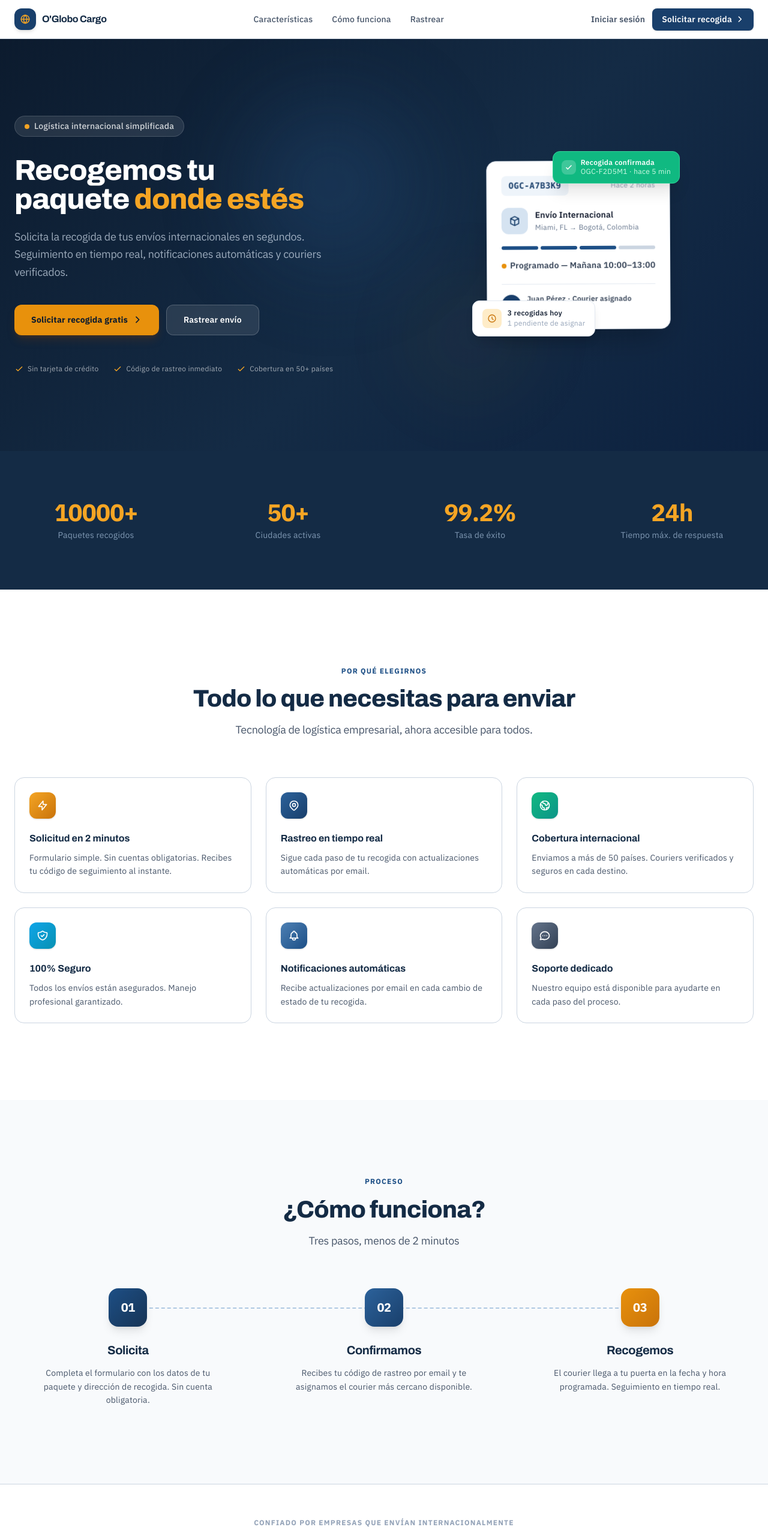
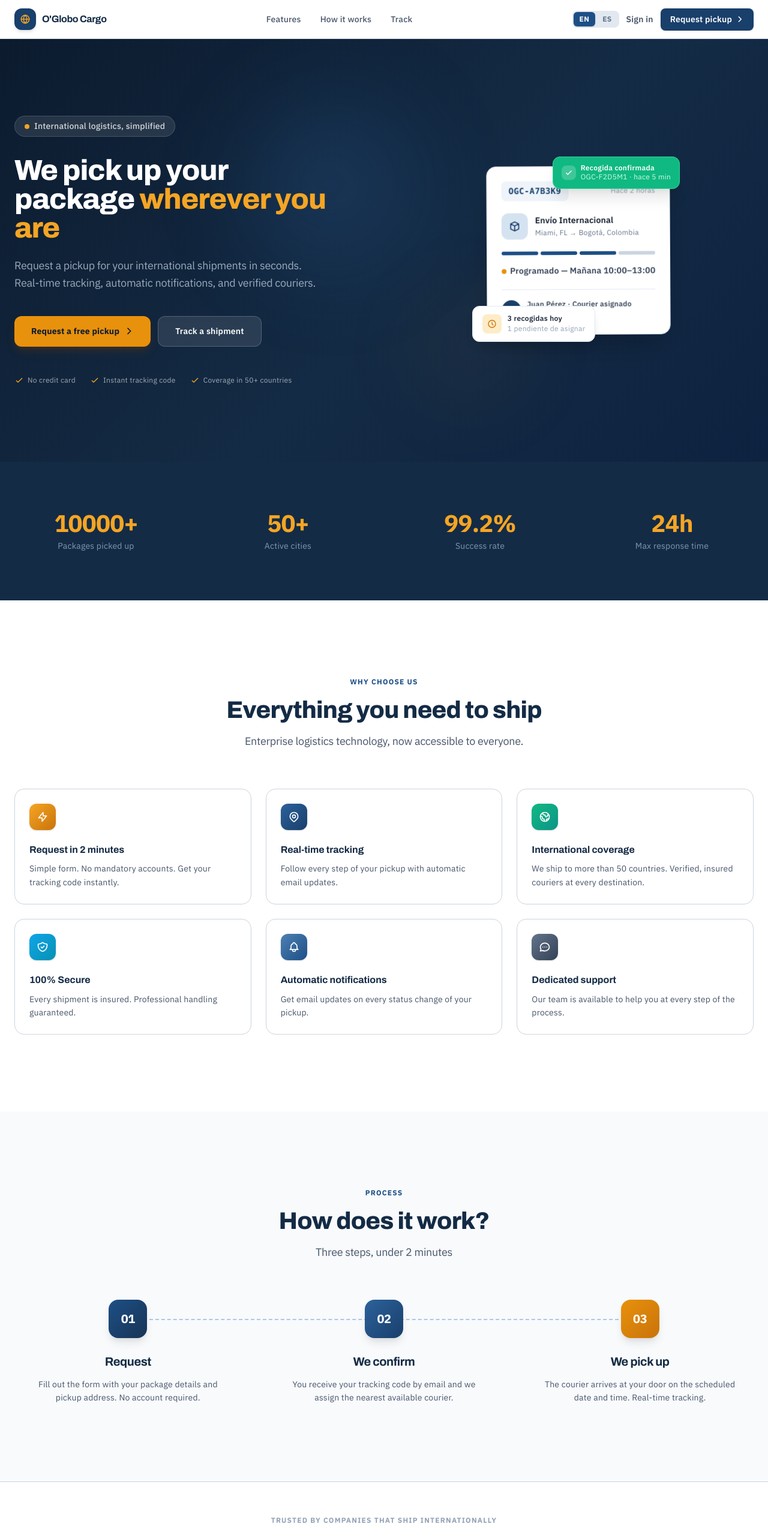
Before and after one commit to andresmz12/RECOGIDA-PAQ, a Next.js app: page / in a window 1280 px wide. Shown: the top 2566 px of the page at 60% size. Built offline with nearby package versions, Linux system fonts and the light colour scheme.

Commit message:
feat: make public landing page bilingual with EN/ES switcher
- Add LanguageSwitcher to the landing navbar
- Move all landing copy (hero, features, steps, CTA, footer) into
  messages/en.json and es.json under a 'landing' namespace
- Wire app/page.tsx to useT() so the whole site switches language

```diff
--- a/app/page.tsx
+++ b/app/page.tsx
@@ -2,6 +2,8 @@
 
 import { useEffect, useRef, useState } from "react";
 import Link from "next/link";
+import { useT } from "@/lib/i18n-context";
+import LanguageSwitcher from "@/components/LanguageSwitcher";
 
 /* ─── Hooks ─────────────────────────────────────────────────────── */
 
@@ -142,42 +144,12 @@ const IconChat = () => (
 );
 
 const FEATURES = [
-  {
-    icon: <IconBolt />,
-    color: "from-accent-400 to-accent-600",
-    title: "Solicitud en 2 minutos",
-    desc: "Formulario simple. Sin cuentas obligatorias. Recibes tu código de seguimiento al instante.",
-  },
-  {
-    icon: <IconMap />,
-    color: "from-navy-500 to-navy-700",
-    title: "Rastreo en tiempo real",
-    desc: "Sigue cada paso de tu recogida con actualizaciones automáticas por email.",
-  },
-  {
-    icon: <IconGlobe />,
-    color: "from-emerald-500 to-teal-600",
-    title: "Cobertura internacional",
-    desc: "Enviamos a más de 50 países. Couriers verificados y seguros en cada destino.",
-  },
-  {
-    icon: <IconShield />,
-    color: "from-sky-500 to-cyan-600",
-    title: "100% Seguro",
-    desc: "Todos los envíos están asegurados. Manejo profesional garantizado.",
-  },
-  {
-    icon: <IconBell />,
-    color: "from-navy-400 to-navy-600",
-    title: "Notificaciones automáticas",
-    desc: "Recibe actualizaciones por email en cada cambio de estado de tu recogida.",
-  },
-  {
-    icon: <IconChat />,
-    color: "from-slate-500 to-slate-700",
-    title: "Soporte dedicado",
-    desc: "Nuestro equipo está disponible para ayudarte en cada paso del proceso.",
-  },
+  { icon: <IconBolt />,   color: "from-accent-400 to-accent-600",  key: "feat1" },
+  { icon: <IconMap />,    color: "from-navy-500 to-navy-700",      key: "feat2" },
+  { icon: <IconGlobe />,  color: "from-emerald-500 to-teal-600",   key: "feat3" },
+  { icon: <IconShield />, color: "from-sky-500 to-cyan-600",       key: "feat4" },
+  { icon: <IconBell />,   color: "from-navy-400 to-navy-600",      key: "feat5" },
+  { icon: <IconChat />,   color: "from-slate-500 to-slate-700",    key: "feat6" },
 ];
 
 /* ─── Hero mockup card ───────────────────────────────────────────── */
@@ -273,6 +245,7 @@ function TrackingMockup() {
 /* ─── Main Page ──────────────────────────────────────────────────── */
 
 export default function Home() {
+  const { t } = useT();
   const [mounted, setMounted] = useState(false);
   useEffect(() => setMounted(true), []);
 
@@ -307,19 +280,20 @@ export default function Home() {
             <span className="font-display font-bold text-base text-navy-900 tracking-tight">O&apos;Globo Cargo</span>
           </div>
           <div className="hidden md:flex items-center gap-8">
-            <a href="#features" className="text-slate-600 hover:text-navy-700 text-sm font-medium transition-colors">Características</a>
-            <a href="#how" className="text-slate-600 hover:text-navy-700 text-sm font-medium transition-colors">Cómo funciona</a>
-            <Link href="/rastreo/demo" className="text-slate-600 hover:text-navy-700 text-sm font-medium transition-colors">Rastrear</Link>
+            <a href="#features" className="text-slate-600 hover:text-navy-700 text-sm font-medium transition-colors">{t("landing.navFeatures")}</a>
+            <a href="#how" className="text-slate-600 hover:text-navy-700 text-sm font-medium transition-colors">{t("landing.navHow")}</a>
+            <Link href="/rastreo/demo" className="text-slate-600 hover:text-navy-700 text-sm font-medium transition-colors">{t("landing.navTrack")}</Link>
           </div>
           <div className="flex items-center gap-3">
-            <Link href="/login" className="text-slate-600 hover:text-navy-700 text-sm font-semibold transition-colors">
-              Iniciar sesión
+            <LanguageSwitcher />
+            <Link href="/login" className="hidden sm:inline text-slate-600 hover:text-navy-700 text-sm font-semibold transition-colors">
+              {t("landing.navLogin")}
             </Link>
             <Link
               href="/recoger"
               className="inline-flex items-center gap-1.5 px-4 py-2 bg-navy-700 hover:bg-navy-800 text-white text-sm font-semibold rounded-lg transition-all shadow-sm hover:shadow-md"
             >
-              Solicitar recogida
+              {t("landing.navRequest")}
               <svg className="w-3.5 h-3.5" fill="none" stroke="currentColor" viewBox="0 0 24 24">
                 <path strokeLinecap="round" strokeLinejoin="round" strokeWidth={2.5} d="M9 5l7 7-7 7" />
               </svg>
@@ -361,17 +335,17 @@ export default function Home() {
             >
               <div className="inline-flex items-center gap-2 bg-white/10 border border-white/15 text-white/80 px-4 py-1.5 rounded-full text-sm font-medium mb-8 backdrop-blur-sm">
                 <span className="w-2 h-2 rounded-full bg-accent-400 animate-pulse" />
-                Logística internacional simplificada
+                {t("landing.heroBadge")}
               </div>
 
               <h1 className="text-5xl md:text-6xl font-extrabold text-white mb-6 leading-[1.08] tracking-tight">
-                Recogemos tu<br />
-                paquete{" "}
-                <span className="text-accent-400">donde estés</span>
+                {t("landing.heroTitleLine1")}<br />
+                {t("landing.heroTitleLine2")}{" "}
+                <span className="text-accent-400">{t("landing.heroTitleAccent")}</span>
               </h1>
 
               <p className="text-lg text-navy-100/70 leading-relaxed mb-10 max-w-lg">
-                Solicita la recogida de tus envíos internacionales en segundos. Seguimiento en tiempo real, notificaciones automáticas y couriers verificados.
+                {t("landing.heroSubtitle")}
               </p>
 
               <div className="flex flex-col sm:flex-row gap-3 mb-12">
@@ -379,7 +353,7 @@ export default function Home() {
                   href="/recoger"
                   className="inline-flex items-center justify-center gap-2 px-7 py-3.5 bg-accent-500 hover:bg-accent-400 text-navy-950 font-bold rounded-xl transition-all shadow-lg shadow-accent-900/30 hover:shadow-xl text-sm"
                 >
-                  Solicitar recogida gratis
+                  {t("landing.ctaRequestFree")}
                   <svg className="w-4 h-4" fill="none" stroke="currentColor" viewBox="0 0 24 24">
                     <path strokeLinecap="round" strokeLinejoin="round" strokeWidth={2.5} d="M9 5l7 7-7 7" />
                   </svg>
@@ -388,18 +362,18 @@ export default function Home() {
                   href="/rastreo/demo"
                   className="inline-flex items-center justify-center gap-2 px-7 py-3.5 bg-white/10 hover:bg-white/20 border border-white/20 text-white font-semibold rounded-xl transition-all backdrop-blur-sm text-sm"
                 >
-                  Rastrear envío
+                  {t("landing.ctaTrack")}
                 </Link>
               </div>
 
               {/* Trust row */}
               <div className="flex flex-wrap items-center gap-x-6 gap-y-2 text-xs">
-                {["Sin tarjeta de crédito", "Código de rastreo inmediato", "Cobertura en 50+ países"].map((t) => (
-                  <div key={t} className="flex items-center gap-1.5">
+                {[t("landing.trust1"), t("landing.trust2"), t("landing.trust3")].map((item) => (
+                  <div key={item} className="flex items-center gap-1.5">
                     <svg className="w-4 h-4 text-accent-400" fill="none" stroke="currentColor" viewBox="0 0 24 24">
                       <path strokeLinecap="round" strokeLinejoin="round" strokeWidth={2} d="M5 13l4 4L19 7" />
                     </svg>
-                    <span className="text-white/60">{t}</span>
+                    <span className="text-white/60">{item}</span>
                   </div>
                 ))}
               </div>
@@ -424,10 +398,10 @@ export default function Home() {
       <section className="py-16 md:py-20 bg-navy-900">
         <div className="max-w-7xl mx-auto px-6">
           <div className="grid grid-cols-2 md:grid-cols-4 gap-8 md:gap-12">
-            <StatCounter value={10000} suffix="+" label="Paquetes recogidos" />
-            <StatCounter value={50} suffix="+" label="Ciudades activas" />
-            <StatCounter value={99} suffix=".2%" label="Tasa de éxito" />
-            <StatCounter value={24} suffix="h" label="Tiempo máx. de respuesta" />
+            <StatCounter value={10000} suffix="+" label={t("landing.statPackages")} />
+            <StatCounter value={50} suffix="+" label={t("landing.statCities")} />
+            <StatCounter value={99} suffix=".2%" label={t("landing.statSuccess")} />
+            <StatCounter value={24} suffix="h" label={t("landing.statResponse")} />
           </div>
         </div>
       </section>
@@ -436,24 +410,24 @@ export default function Home() {
       <section id="features" className="py-24 md:py-32">
         <div className="max-w-7xl mx-auto px-6">
           <Reveal className="text-center mb-16">
-            <p className="text-navy-600 text-xs font-bold uppercase tracking-widest mb-4">Por qué elegirnos</p>
+            <p className="text-navy-600 text-xs font-bold uppercase tracking-widest mb-4">{t("landing.featuresEyebrow")}</p>
             <h2 className="text-4xl md:text-5xl font-extrabold text-navy-900 mb-4 tracking-tight">
-              Todo lo que necesitas para enviar
+              {t("landing.featuresTitle")}
             </h2>
             <p className="text-lg text-slate-600 max-w-xl mx-auto">
-              Tecnología de logística empresarial, ahora accesible para todos.
+              {t("landing.featuresSubtitle")}
             </p>
           </Reveal>
 
           <div className="grid md:grid-cols-2 lg:grid-cols-3 gap-6">
             {FEATURES.map((f, i) => (
-              <Reveal key={f.title} delay={i * 80}>
+              <Reveal key={f.key} delay={i * 80}>
                 <div className="group bg-white border border-slate-200 hover:border-navy-200 hover:shadow-lg hover:shadow-navy-50 rounded-2xl p-6 transition-all duration-300 h-full">
                   <div className={`inline-flex items-center justify-center w-11 h-11 rounded-xl bg-gradient-to-br ${f.color} text-white mb-5 shadow-sm`}>
                     {f.icon}
                   </div>
-                  <h3 className="text-base font-bold text-navy-900 mb-2">{f.title}</h3>
-                  <p className="text-sm text-slate-600 leading-relaxed">{f.desc}</p>
+                  <h3 className="text-base font-bold text-navy-900 mb-2">{t(`landing.${f.key}Title`)}</h3>
+                  <p className="text-sm text-slate-600 leading-relaxed">{t(`landing.${f.key}Desc`)}</p>
                 </div>
               </Reveal>
             ))}
@@ -465,9 +439,9 @@ export default function Home() {
       <section id="how" className="py-24 md:py-32 bg-slate-50">
         <div className="max-w-7xl mx-auto px-6">
           <Reveal className="text-center mb-16">
-            <p className="text-navy-600 text-xs font-bold uppercase tracking-widest mb-4">Proceso</p>
-            <h2 className="text-4xl md:text-5xl font-extrabold text-navy-900 mb-4 tracking-tight">¿Cómo funciona?</h2>
-            <p className="text-lg text-slate-600">Tres pasos, menos de 2 minutos</p>
+            <p className="text-navy-600 text-xs font-bold uppercase tracking-widest mb-4">{t("landing.howEyebrow")}</p>
+            <h2 className="text-4xl md:text-5xl font-extrabold text-navy-900 mb-4 tracking-tight">{t("landing.howTitle")}</h2>
+            <p className="text-lg text-slate-600">{t("landing.howSubtitle")}</p>
           </Reveal>
 
           <div className="relative grid md:grid-cols-3 gap-8 md:gap-12">
@@ -475,32 +449,17 @@ export default function Home() {
             <div className="hidden md:block absolute top-8 h-px border-t-2 border-dashed border-navy-200" style={{ left: "16.67%", right: "16.67%" }} />
 
             {[
-              {
-                step: "01",
-                title: "Solicita",
-                desc: "Completa el formulario con los datos de tu paquete y dirección de recogida. Sin cuenta obligatoria.",
-                color: "from-navy-600 to-navy-800",
-              },
-              {
-                step: "02",
-                title: "Confirmamos",
-                desc: "Recibes tu código de rastreo por email y te asignamos el courier más cercano disponible.",
-                color: "from-navy-500 to-navy-700",
-              },
-              {
-                step: "03",
-                title: "Recogemos",
-                desc: "El courier llega a tu puerta en la fecha y hora programada. Seguimiento en tiempo real.",
-                color: "from-accent-500 to-accent-600",
-              },
+              { step: "01", key: "step1", color: "from-navy-600 to-navy-800" },
+              { step: "02", key: "step2", color: "from-navy-500 to-navy-700" },
+              { step: "03", key: "step3", color: "from-accent-500 to-accent-600" },
             ].map((item, i) => (
               <Reveal key={item.step} delay={i * 120}>
                 <div className="flex flex-col items-center text-center relative">
                   <div className={`w-16 h-16 bg-gradient-to-br ${item.color} rounded-2xl flex items-center justify-center text-xl font-extrabold text-white mb-6 shadow-lg relative z-10`}>
                     {item.step}
                   </div>
-                  <h3 className="text-xl font-bold text-navy-900 mb-3">{item.title}</h3>
-                  <p className="text-slate-600 text-sm leading-relaxed max-w-xs">{item.desc}</p>
+                  <h3 className="text-xl font-bold text-navy-900 mb-3">{t(`landing.${item.key}Title`)}</h3>
+                  <p className="text-slate-600 text-sm leading-relaxed max-w-xs">{t(`landing.${item.key}Desc`)}</p>
                 </div>
               </Reveal>
             ))}
@@ -513,7 +472,7 @@ export default function Home() {
         <div className="max-w-7xl mx-auto px-6">
           <Reveal>
             <p className="text-center text-xs font-bold text-slate-400 uppercase tracking-widest mb-8">
-              Confiado por empresas que envían internacionalmente
+              {t("landing.socialProof")}
             </p>
             <div className="flex flex-wrap items-center justify-center gap-12">
               {["Global Express", "CargoPro", "ShipFast", "BoxRoute", "PackHub", "MiloFreight"].map((name) => (
@@ -540,16 +499,16 @@ export default function Home() {
               />
               <div className="relative z-10">
                 <h2 className="text-4xl md:text-5xl font-extrabold text-white mb-4 leading-tight tracking-tight">
-                  ¿Listo para enviar?
+                  {t("landing.ctaTitle")}
                 </h2>
                 <p className="text-navy-100/70 text-lg mb-8">
-                  Sin registro. Sin complicaciones. Solo envía.
+                  {t("landing.ctaSubtitle")}
                 </p>
                 <Link
                   href="/recoger"
                   className="inline-flex items-center gap-2 px-8 py-4 bg-accent-500 hover:bg-accent-400 text-navy-950 font-bold rounded-xl transition-all shadow-xl text-sm"
                 >
-                  Solicitar mi primera recogida
+                  {t("landing.ctaButton")}
                   <svg className="w-4 h-4" fill="none" stroke="currentColor" viewBox="0 0 24 24">
                     <path strokeLinecap="round" strokeLinejoin="round" strokeWidth={2.5} d="M9 5l7 7-7 7" />
                   </svg>
@@ -569,13 +528,13 @@ export default function Home() {
           </div>
           <div className="flex items-center gap-6">
             <Link href="/login" className="text-slate-500 hover:text-navy-700 text-sm transition-colors">
-              Panel de Control
+              {t("landing.footerPanel")}
             </Link>
             <Link href="/recoger" className="text-slate-500 hover:text-navy-700 text-sm transition-colors">
-              Solicitar Recogida
+              {t("landing.footerRequest")}
             </Link>
             <Link href="/rastreo/demo" className="text-slate-500 hover:text-navy-700 text-sm transition-colors">
-              Rastrear Envío
+              {t("landing.footerTrack")}
             </Link>
           </div>
         </div>
--- a/messages/en.json
+++ b/messages/en.json
@@ -215,5 +215,57 @@
     "signUp": "Create account",
     "haveAccount": "Already have an account?",
     "signIn": "Sign in"
+  },
+  "landing": {
+    "navFeatures": "Features",
+    "navHow": "How it works",
+    "navTrack": "Track",
+    "navLogin": "Sign in",
+    "navRequest": "Request pickup",
+    "heroBadge": "International logistics, simplified",
+    "heroTitleLine1": "We pick up your",
+    "heroTitleLine2": "package",
+    "heroTitleAccent": "wherever you are",
+    "heroSubtitle": "Request a pickup for your international shipments in seconds. Real-time tracking, automatic notifications, and verified couriers.",
+    "ctaRequestFree": "Request a free pickup",
+    "ctaTrack": "Track a shipment",
+    "trust1": "No credit card",
+    "trust2": "Instant tracking code",
+    "trust3": "Coverage in 50+ countries",
+    "statPackages": "Packages picked up",
+    "statCities": "Active cities",
+    "statSuccess": "Success rate",
+    "statResponse": "Max response time",
+    "featuresEyebrow": "Why choose us",
+    "featuresTitle": "Everything you need to ship",
+    "featuresSubtitle": "Enterprise logistics technology, now accessible to everyone.",
+    "feat1Title": "Request in 2 minutes",
+    "feat1Desc": "Simple form. No mandatory accounts. Get your tracking code instantly.",
+    "feat2Title": "Real-time tracking",
+    "feat2Desc": "Follow every step of your pickup with automatic email updates.",
+    "feat3Title": "International coverage",
+    "feat3Desc": "We ship to more than 50 countries. Verified, insured couriers at every destination.",
+    "feat4Title": "100% Secure",
+    "feat4Desc": "Every shipment is insured. Professional handling guaranteed.",
+    "feat5Title": "Automatic notifications",
+    "feat5Desc": "Get email updates on every status change of your pickup.",
+    "feat6Title": "Dedicated support",
+    "feat6Desc": "Our team is available to help you at every step of the process.",
+    "howEyebrow": "Process",
+    "howTitle": "How does it work?",
+    "howSubtitle": "Three steps, under 2 minutes",
+    "step1Title": "Request",
+    "step1Desc": "Fill out the form with your package details and pickup address. No account required.",
+    "step2Title": "We confirm",
+    "step2Desc": "You receive your tracking code by email and we assign the nearest available courier.",
+    "step3Title": "We pick up",
+    "step3Desc": "The courier arrives at your door on the scheduled date and time. Real-time tracking.",
+    "socialProof": "Trusted by companies that ship internationally",
+    "ctaTitle": "Ready to ship?",
+    "ctaSubtitle": "No sign-up. No hassle. Just ship.",
+    "ctaButton": "Request my first pickup",
+    "footerPanel": "Control Panel",
+    "footerRequest": "Request Pickup",
+    "footerTrack": "Track Shipment"
   }
 }
--- a/messages/es.json
+++ b/messages/es.json
@@ -215,5 +215,57 @@
     "signUp": "Crear cuenta",
     "haveAccount": "¿Ya tienes cuenta?",
     "signIn": "Iniciar sesión"
+  },
+  "landing": {
+    "navFeatures": "Características",
+    "navHow": "Cómo funciona",
+    "navTrack": "Rastrear",
+    "navLogin": "Iniciar sesión",
+    "navRequest": "Solicitar recogida",
+    "heroBadge": "Logística internacional simplificada",
+    "heroTitleLine1": "Recogemos tu",
+    "heroTitleLine2": "paquete",
+    "heroTitleAccent": "donde estés",
+    "heroSubtitle": "Solicita la recogida de tus envíos internacionales en segundos. Seguimiento en tiempo real, notificaciones automáticas y couriers verificados.",
+    "ctaRequestFree": "Solicitar recogida gratis",
+    "ctaTrack": "Rastrear envío",
+    "trust1": "Sin tarjeta de crédito",
+    "trust2": "Código de rastreo inmediato",
+    "trust3": "Cobertura en 50+ países",
+    "statPackages": "Paquetes recogidos",
+    "statCities": "Ciudades activas",
+    "statSuccess": "Tasa de éxito",
+    "statResponse": "Tiempo máx. de respuesta",
+    "featuresEyebrow": "Por qué elegirnos",
+    "featuresTitle": "Todo lo que necesitas para enviar",
+    "featuresSubtitle": "Tecnología de logística empresarial, ahora accesible para todos.",
+    "feat1Title": "Solicitud en 2 minutos",
+    "feat1Desc": "Formulario simple. Sin cuentas obligatorias. Recibes tu código de seguimiento al instante.",
+    "feat2Title": "Rastreo en tiempo real",
+    "feat2Desc": "Sigue cada paso de tu recogida con actualizaciones automáticas por email.",
+    "feat3Title": "Cobertura internacional",
+    "feat3Desc": "Enviamos a más de 50 países. Couriers verificados y seguros en cada destino.",
+    "feat4Title": "100% Seguro",
+    "feat4Desc": "Todos los envíos están asegurados. Manejo profesional garantizado.",
+    "feat5Title": "Notificaciones automáticas",
+    "feat5Desc": "Recibe actualizaciones por email en cada cambio de estado de tu recogida.",
+    "feat6Title": "Soporte dedicado",
+    "feat6Desc": "Nuestro equipo está disponible para ayudarte en cada paso del proceso.",
+    "howEyebrow": "Proceso",
+    "howTitle": "¿Cómo funciona?",
+    "howSubtitle": "Tres pasos, menos de 2 minutos",
+    "step1Title": "Solicita",
+    "step1Desc": "Completa el formulario con los datos de tu paquete y dirección de recogida. Sin cuenta obligatoria.",
+    "step2Title": "Confirmamos",
+    "step2Desc": "Recibes tu código de rastreo por email y te asignamos el courier más cercano disponible.",
+    "step3Title": "Recogemos",
+    "step3Desc": "El courier llega a tu puerta en la fecha y hora programada. Seguimiento en tiempo real.",
+    "socialProof": "Confiado por empresas que envían internacionalmente",
+    "ctaTitle": "¿Listo para enviar?",
+    "ctaSubtitle": "Sin registro. Sin complicaciones. Solo envía.",
+    "ctaButton": "Solicitar mi primera recogida",
+    "footerPanel": "Panel de Control",
+    "footerRequest": "Solicitar Recogida",
+    "footerTrack": "Rastrear Envío"
   }
 }
```
